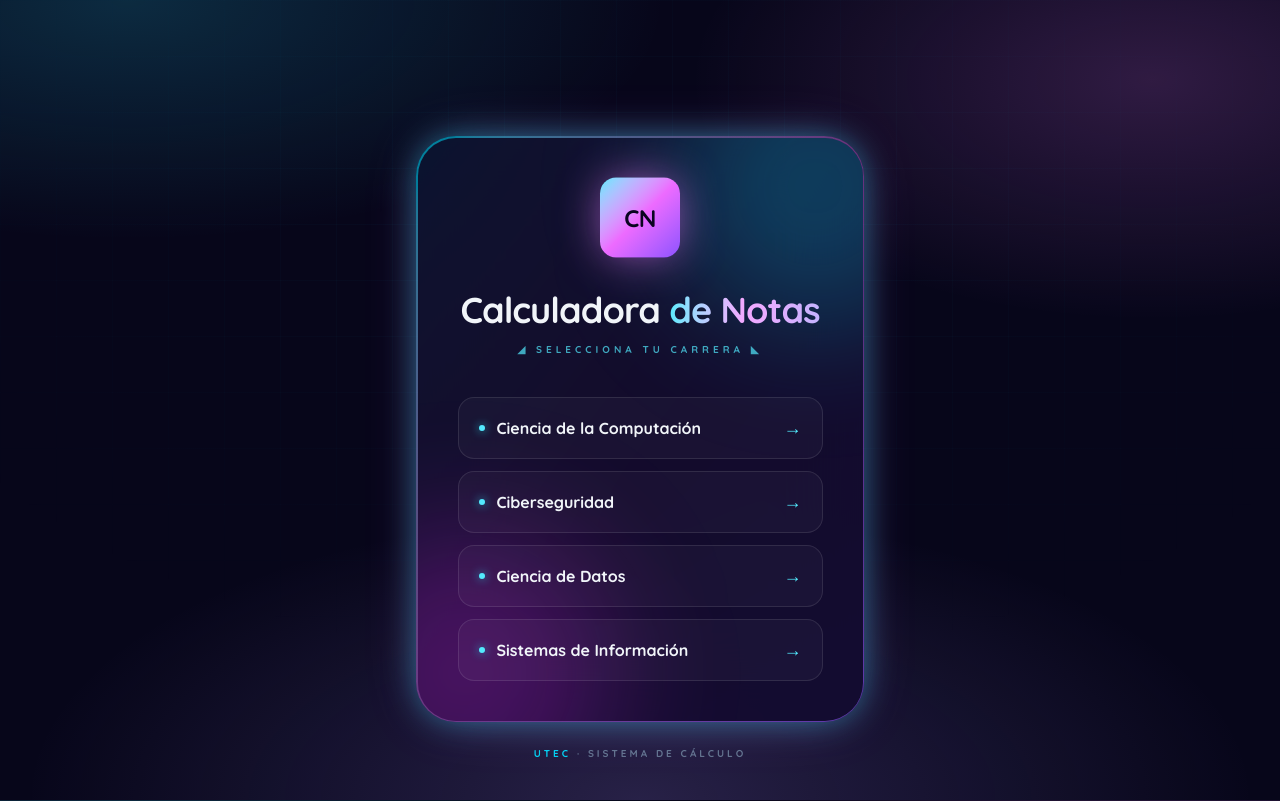
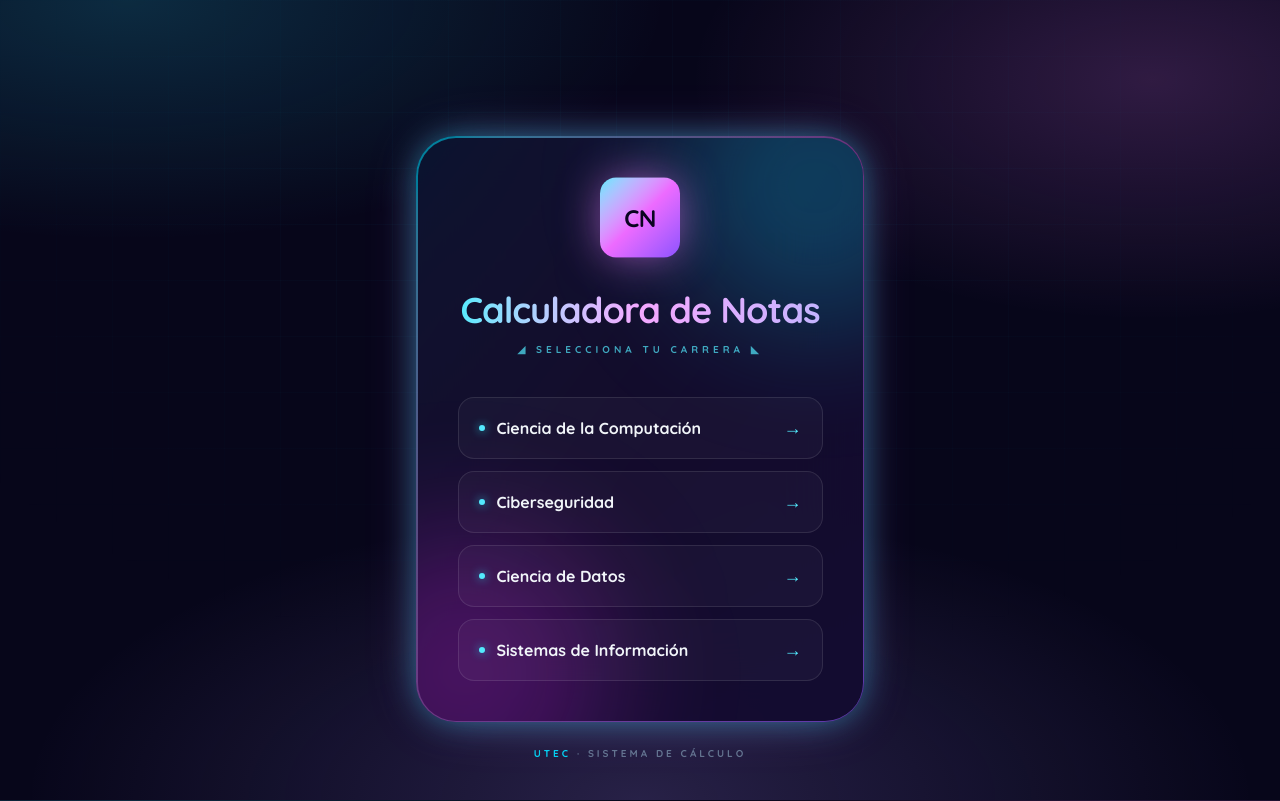
Before and after one commit to adriangavino-dev/UTECCalculator, a React (Vite) app: page / in a window 1280 px wide. Built offline with nearby package versions, Linux system fonts and the light colour scheme; the HTML template or start-up script is replaced by a standard one.

Commit message:
Fix heading text for Calculadora de Notas

```diff
--- a/src/App.jsx
+++ b/src/App.jsx
@@ -31,9 +31,8 @@ export default function App() {
                   </div>
 
                   <h1 className="text-3xl md:text-4xl font-bold mb-3 tracking-tight">
-                    Calculadora{' '}
                     <span className="bg-gradient-to-r from-cyan-300 via-fuchsia-300 to-violet-300 bg-clip-text text-transparent">
-                      de Notas
+                      Calculadora de Notas
                     </span>
                   </h1>
                   <p className="text-cyan-300/70 mb-10 text-[10px] uppercase tracking-[4px] font-bold">
```
